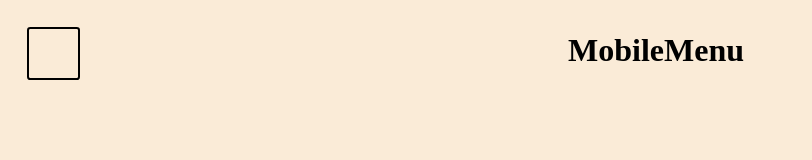
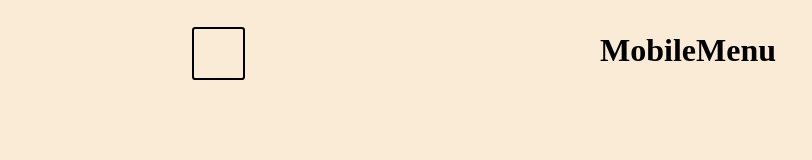
Before and after one commit to MohamedBechirMejri/TOP-MobileMenu, a website built with webpack: page src/template.html in a window 1280 px wide. Shown: the whole page, without its empty margins (0-812 px from the left). Built offline with nearby package versions, Linux system fonts and the light colour scheme.

Commit message:
useless tweaks

```diff
--- a/src/main.scss
+++ b/src/main.scss
@@ -7,7 +7,7 @@ body {
 
 h1 {
     text-align: center;
-    margin: 1em auto auto 1em;
+    margin: 1em auto auto 3em;
 }
 
 nav {
@@ -26,8 +26,10 @@ nav {
         transition: all 300ms;
         z-index: 1000;
 
+        left: 15%;
+
         &.toggled {
-            left: 50%;
+            left: 15%;
         }
     }
 
@@ -71,6 +73,7 @@ nav {
         }
     }
 }
+
 p {
     display: none;
 }
```
